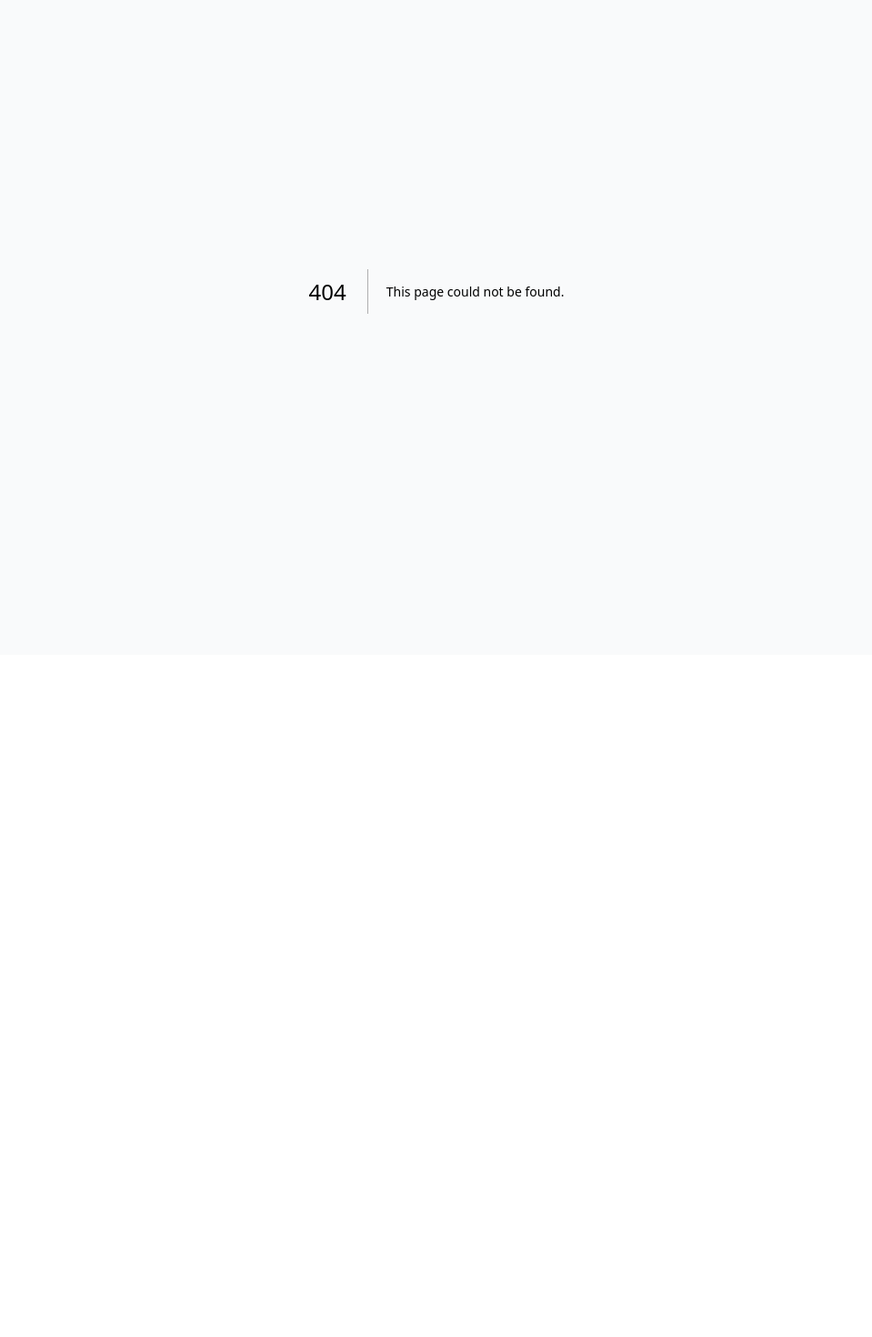
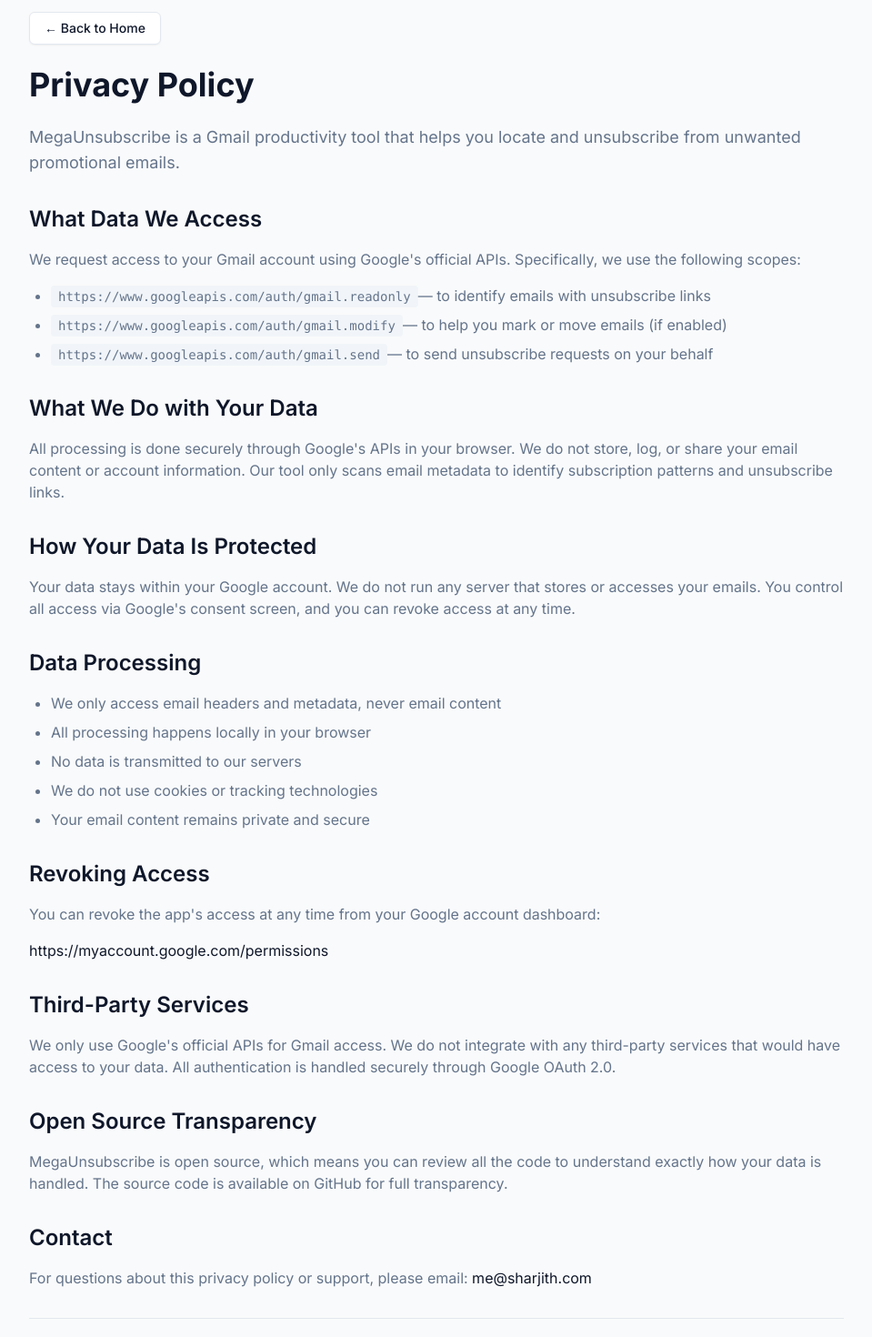
Before and after one commit to sharjicodes/mega-unsubscribe, a Next.js app: page /privacy in a window 1280 px wide. Before the commit this address had no page. Shown: the part 80-1550 px from the top of the page at 91% size, without its empty margins (160-1119 px from the left). Before the commit the page ends 800 px from the top, so only its background shows below. Built offline with nearby package versions, Linux system fonts and the light colour scheme.

Commit message:
feat: add professional Privacy Policy page for Google OAuth compliance

```diff
--- /dev/null
+++ b/app/privacy/page.tsx
@@ -0,0 +1,143 @@
+import type { Metadata } from 'next';
+import Link from 'next/link';
+import { Button } from '@/components/ui/button';
+import Navbar from '@/components/Navbar';
+import Footer from '@/components/Footer';
+
+export const metadata: Metadata = {
+  title: 'Privacy Policy – MegaUnsubscribe',
+  description: 'Privacy policy for MegaUnsubscribe tool - Learn how we protect your data and privacy.',
+};
+
+export default function PrivacyPolicy() {
+  return (
+    <>
+      <Navbar />
+      <main className="container mx-auto px-4 py-8">
+        <div className="max-w-4xl mx-auto">
+          <div className="mb-8">
+            <Link href="/">
+              <Button variant="outline" className="mb-6">
+                ← Back to Home
+              </Button>
+            </Link>
+
+            <h1 className="text-4xl font-bold mb-6 text-foreground">Privacy Policy</h1>
+
+            <p className="text-lg text-muted-foreground mb-8">
+              MegaUnsubscribe is a Gmail productivity tool that helps you locate and unsubscribe from unwanted promotional emails.
+            </p>
+          </div>
+
+          <div className="space-y-8 text-foreground">
+            <section>
+              <h2 className="text-2xl font-semibold mb-4">What Data We Access</h2>
+              <p className="mb-4 text-muted-foreground">
+                We request access to your Gmail account using Google's official APIs. Specifically, we use the following scopes:
+              </p>
+              <ul className="list-disc pl-6 mb-4 space-y-2 text-muted-foreground">
+                <li>
+                  <code className="bg-muted px-2 py-1 rounded text-sm">
+                    https://www.googleapis.com/auth/gmail.readonly
+                  </code>
+                  — to identify emails with unsubscribe links
+                </li>
+                <li>
+                  <code className="bg-muted px-2 py-1 rounded text-sm">
+                    https://www.googleapis.com/auth/gmail.modify
+                  </code>
+                  — to help you mark or move emails (if enabled)
+                </li>
+                <li>
+                  <code className="bg-muted px-2 py-1 rounded text-sm">
+                    https://www.googleapis.com/auth/gmail.send
+                  </code>
+                  — to send unsubscribe requests on your behalf
+                </li>
+              </ul>
+            </section>
+
+            <section>
+              <h2 className="text-2xl font-semibold mb-4">What We Do with Your Data</h2>
+              <p className="text-muted-foreground">
+                All processing is done securely through Google's APIs in your browser. We do not store, log, or share your email content or account information.
+                Our tool only scans email metadata to identify subscription patterns and unsubscribe links.
+              </p>
+            </section>
+
+            <section>
+              <h2 className="text-2xl font-semibold mb-4">How Your Data Is Protected</h2>
+              <p className="text-muted-foreground">
+                Your data stays within your Google account. We do not run any server that stores or accesses your emails.
+                You control all access via Google's consent screen, and you can revoke access at any time.
+              </p>
+            </section>
+
+            <section>
+              <h2 className="text-2xl font-semibold mb-4">Data Processing</h2>
+              <ul className="list-disc pl-6 space-y-2 text-muted-foreground">
+                <li>We only access email headers and metadata, never email content</li>
+                <li>All processing happens locally in your browser</li>
+                <li>No data is transmitted to our servers</li>
+                <li>We do not use cookies or tracking technologies</li>
+                <li>Your email content remains private and secure</li>
+              </ul>
+            </section>
+
+            <section>
+              <h2 className="text-2xl font-semibold mb-4">Revoking Access</h2>
+              <p className="mb-4 text-muted-foreground">
+                You can revoke the app's access at any time from your Google account dashboard:
+              </p>
+              <a
+                href="https://myaccount.google.com/permissions"
+                className="text-primary hover:underline break-all"
+                target="_blank"
+                rel="noopener noreferrer"
+              >
+                https://myaccount.google.com/permissions
+              </a>
+            </section>
+
+            <section>
+              <h2 className="text-2xl font-semibold mb-4">Third-Party Services</h2>
+              <p className="text-muted-foreground">
+                We only use Google's official APIs for Gmail access. We do not integrate with any third-party services
+                that would have access to your data. All authentication is handled securely through Google OAuth 2.0.
+              </p>
+            </section>
+
+            <section>
+              <h2 className="text-2xl font-semibold mb-4">Open Source Transparency</h2>
+              <p className="text-muted-foreground">
+                MegaUnsubscribe is open source, which means you can review all the code to understand exactly how your data is handled.
+                The source code is available on GitHub for full transparency.
+              </p>
+            </section>
+
+            <section>
+              <h2 className="text-2xl font-semibold mb-4">Contact</h2>
+              <p className="text-muted-foreground">
+                For questions about this privacy policy or support, please email:{' '}
+                <a href="mailto:me@sharjith.com" className="text-primary hover:underline">
+                  me@sharjith.com
+                </a>
+              </p>
+            </section>
+
+            <div className="border-t pt-8 mt-12">
+              <p className="text-sm text-muted-foreground">
+                Last updated: {new Date().toLocaleDateString('en-US', {
+                  year: 'numeric',
+                  month: 'long',
+                  day: 'numeric'
+                })}
+              </p>
+            </div>
+          </div>
+        </div>
+      </main>
+      <Footer />
+    </>
+  );
+}
```
